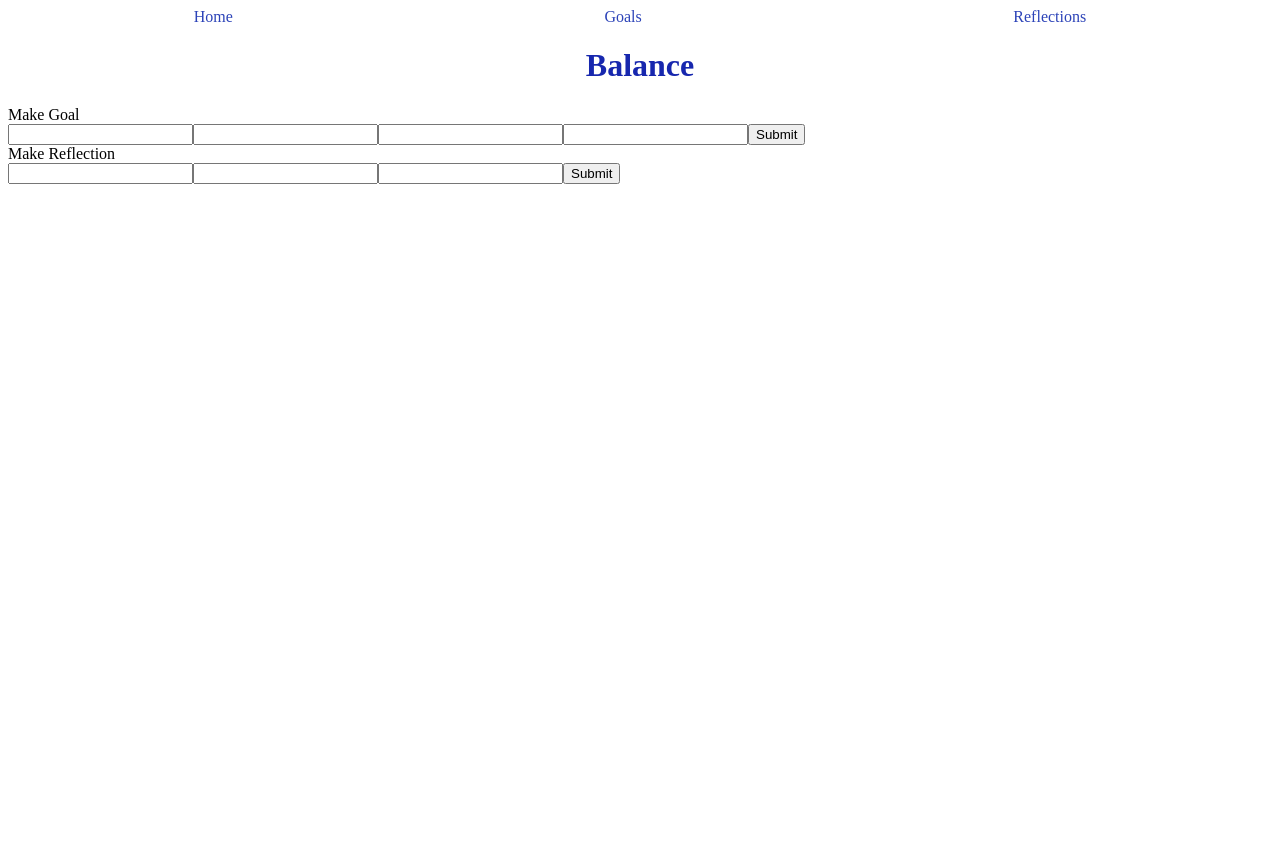
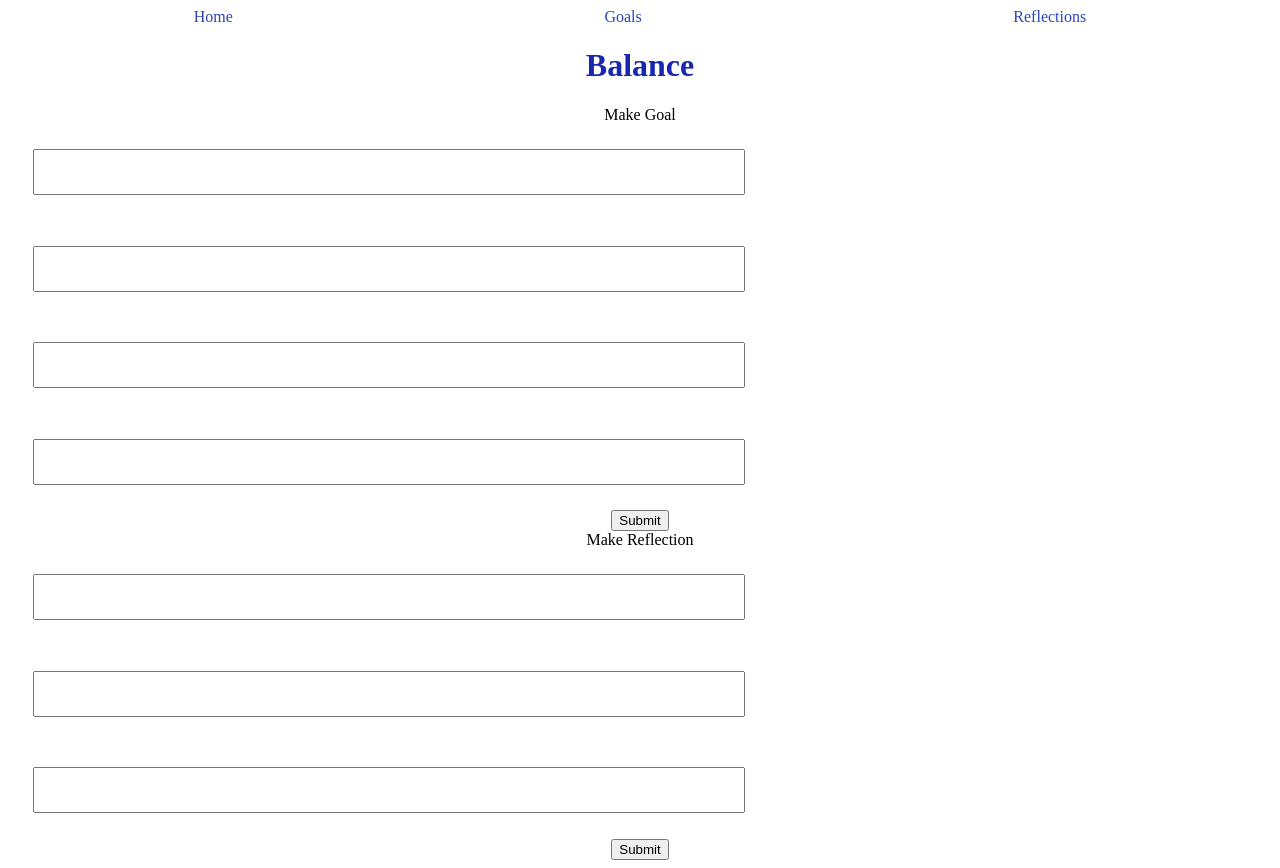
Before and after one commit to jinimbrancalhao/Balance-App, a React (Create React App) app in the folder client/: page / in a window 1280 px wide. Before the commit the page ends 800 px from the top, so only its background shows below. Built offline with nearby package versions, Linux system fonts and the light colour scheme.

Commit message:
more form css

```diff
--- a/client/src/pages/Home.js
+++ b/client/src/pages/Home.js
@@ -68,8 +68,8 @@ const Home = () => {
   return (
     <div>
       <h1 className="title">Balance</h1>
-      <div>Make Goal</div>
-      <div>
+      <div className="heading">Make Goal</div>
+      <div className="form">
         <form onSubmit={handleSubmit} id="post">
           <input
             name="title"
@@ -95,11 +95,13 @@ const Home = () => {
               handleChange(e)
             }}
           />
-          <button type="submit">Submit</button>
+          <div className="button">
+            <button type="submit">Submit</button>
+          </div>
         </form>
       </div>
-      <div>Make Reflection</div>
-      <div>
+      <div className="heading">Make Reflection</div>
+      <div className="form">
         <form onSubmit={handleSubmitRef} id="post-ref">
           <input
             name="title"
@@ -119,7 +121,9 @@ const Home = () => {
               handleChangeRef(e)
             }}
           />
-          <button type="submit">Submit</button>
+          <div className="button">
+            <button type="submit">Submit</button>
+          </div>
         </form>
       </div>
     </div>
--- a/client/src/styles/App.css
+++ b/client/src/styles/App.css
@@ -12,3 +12,23 @@ nav {
   text-decoration: none;
   color: #2c43b8;
 }
+
+.heading {
+  text-align: center;
+}
+
+.form {
+  display: flex;
+  justify-content: center;
+  flex-direction: row;
+}
+
+.button {
+  text-align: center;
+}
+
+input {
+  width: 55vw;
+  height: 5vh;
+  margin: 2%;
+}
```
